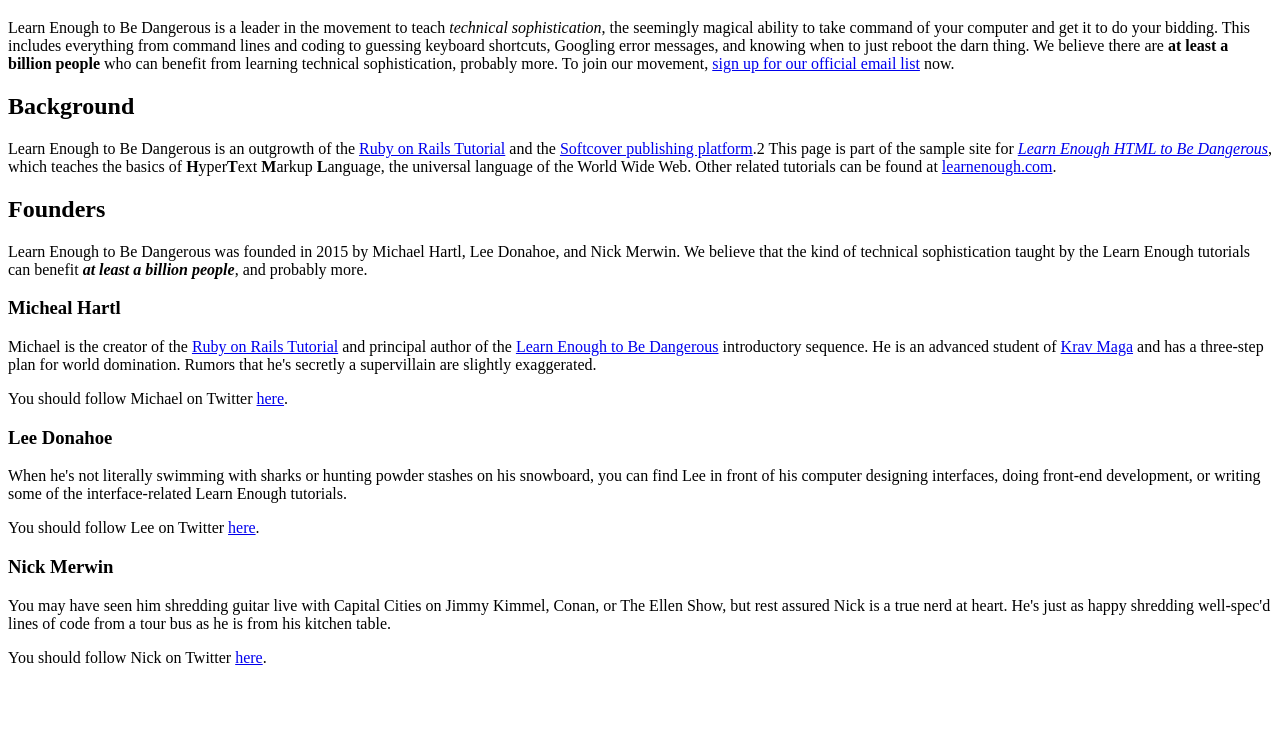
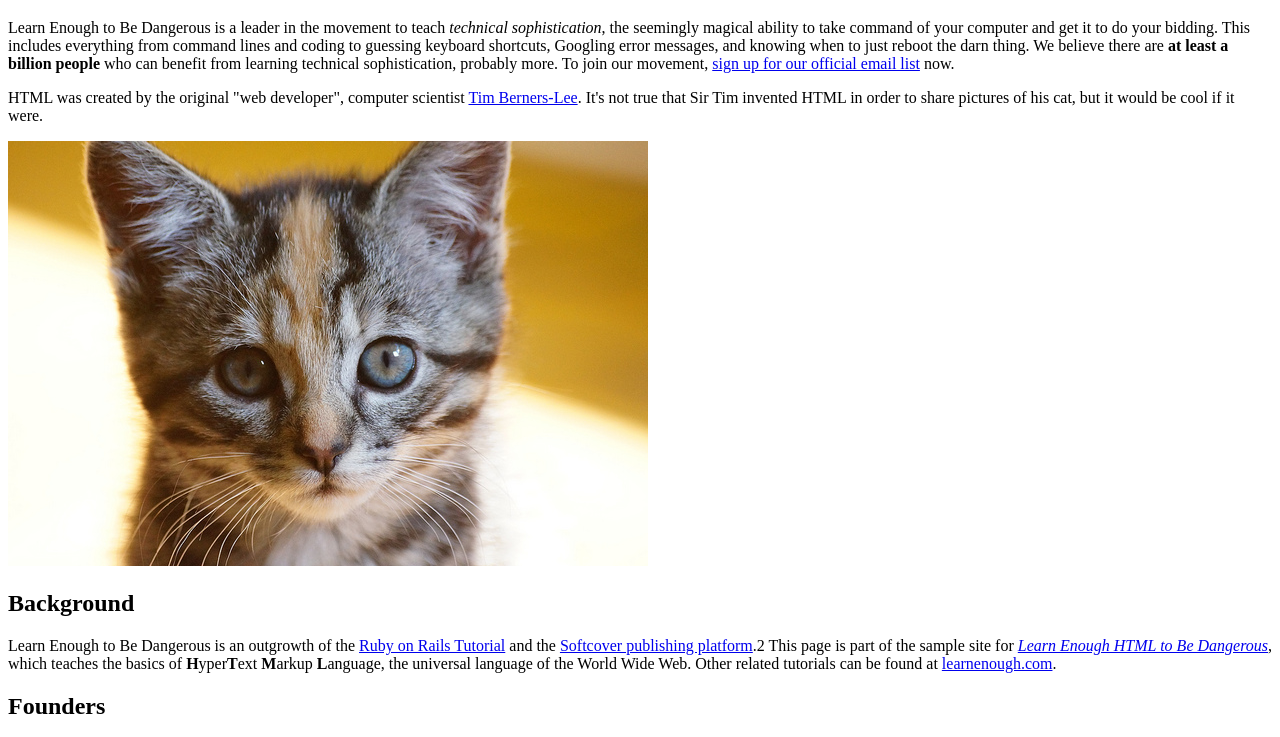
Before and after one commit to blckb1rd/sample_website, a plain HTML site: page index.html in a window 1280 px wide. Shown: the part 61-798 px from the top of the page. Drawn offline with Linux system fonts and the light colour scheme.

Commit message:
Add cat image to index file

```diff
--- a/index.html
+++ b/index.html
@@ -17,6 +17,15 @@
     thing.
     We believe there are <strong>at least a billion people</strong> who can benefit from learning technical sophistication, probably more. To join our movement, <a href="https://learnenough.com/email">sign up for our official email list</a> now.
 </p>
+<p>
+    HTML was created by the original "web developer", computer
+    scientist
+    <a href="https://en.wikipedia.org/wiki/Tim_Berners-Lee">Tim
+    Berners-Lee</a>. It's not true that Sir Tim invented HTML in
+    order to
+    share pictures of his cat, but it would be cool if it were.
+</p>
+<img src="images/kitten.jpg" alt="An adorable kitten">
 
   <h2>Background</h2>
 
```
